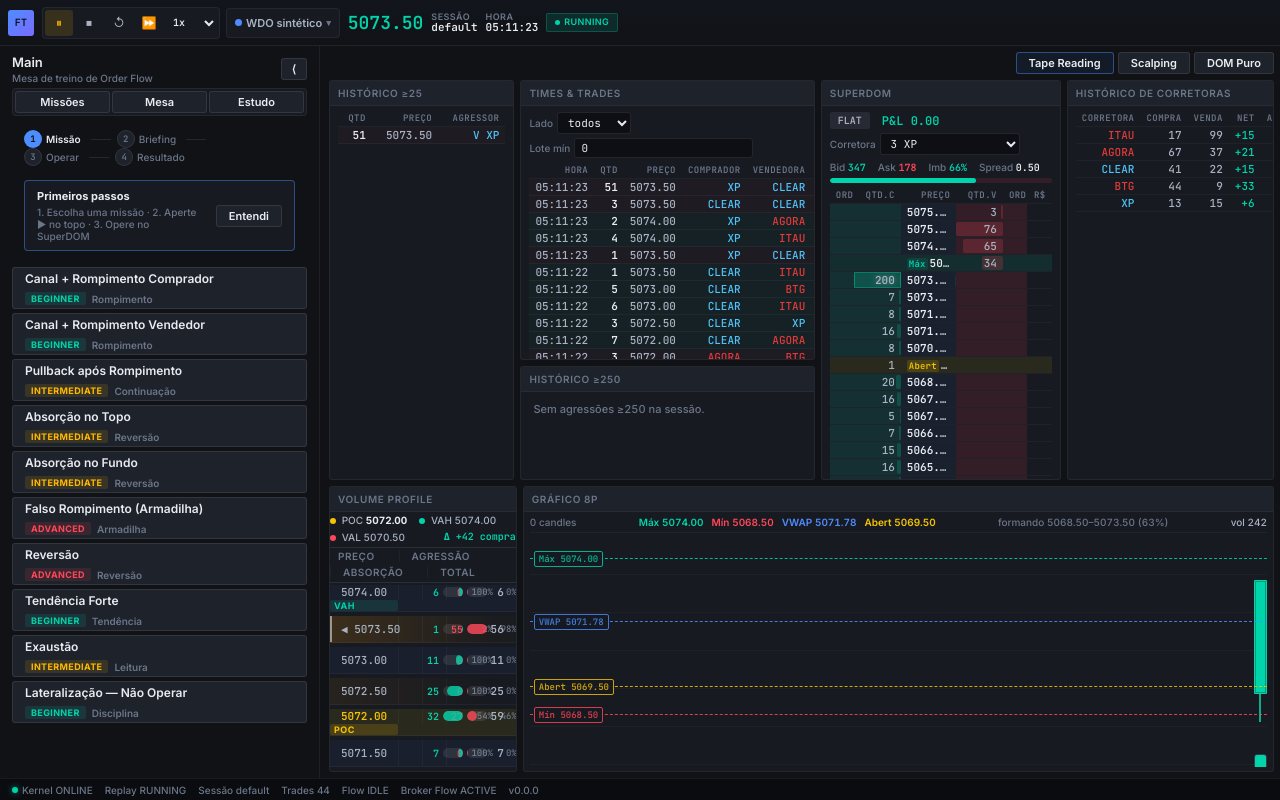
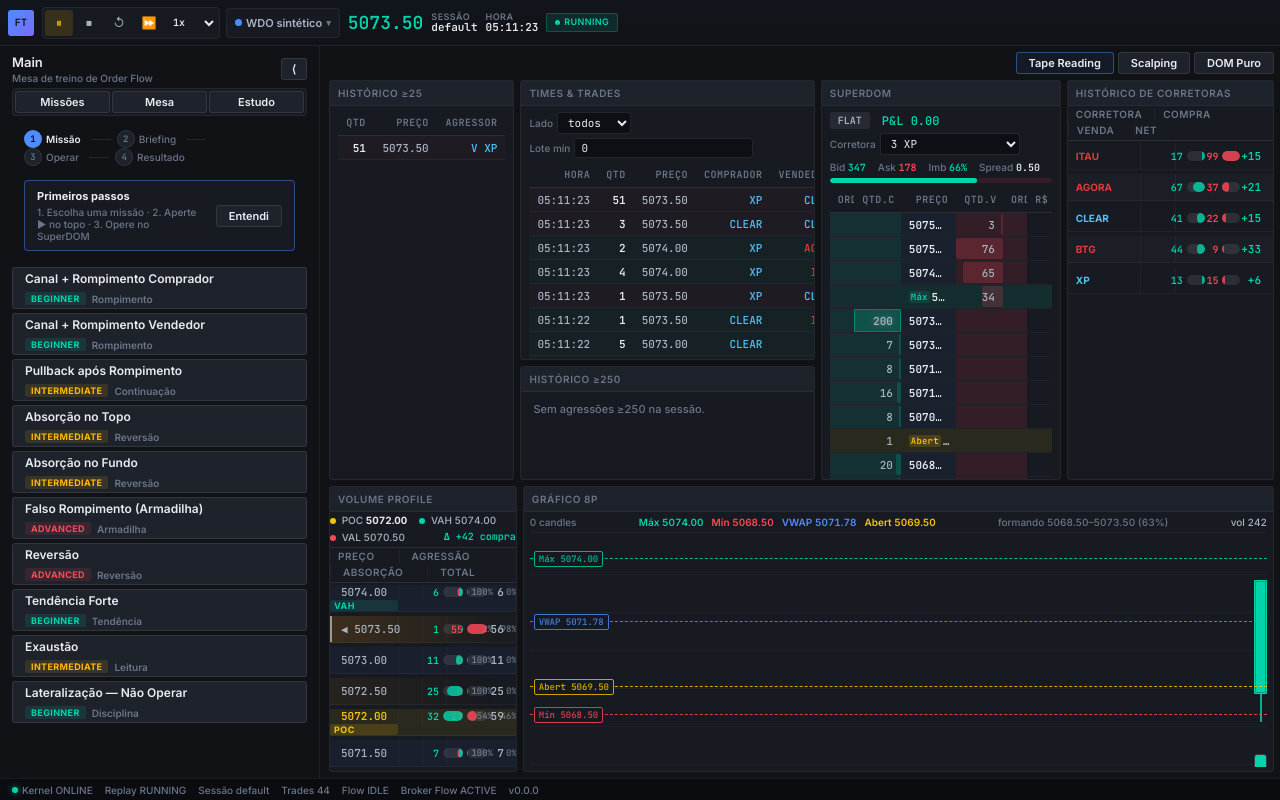
Before and after one commit to eajdias/FlowTrainerPro, a React (Vite) app: page / in a window 1280 px wide. Both pictures are taken after a click on the button "Iniciar sessão". Built offline with nearby package versions, Linux system fonts and the light colour scheme.

Commit message:
melhora de UI-UX

```diff
--- a/src/assets/panels.css
+++ b/src/assets/panels.css
@@ -42,7 +42,7 @@
   padding: var(--ftp-space-1) 0 var(--ftp-space-2);
 }
 
-/* ═══ TABELAS DENSAS ═══ */
+/* ═══ TABELAS DENSAS — padrão VP: linhas altas, zebra, divisores ═══ */
 
 .ftp-panel table {
   width: 100%;
@@ -53,24 +53,30 @@
 }
 
 .ftp-panel th {
-  font-size: var(--ftp-font-size-2xs);
+  font-size: var(--ftp-font-size-xs);
   font-weight: 600;
   text-transform: uppercase;
   letter-spacing: 0.05em;
   color: var(--ftp-text-muted);
   text-align: right;
-  padding: var(--ftp-space-1) var(--ftp-space-3);
-  border-bottom: 1px solid var(--ftp-border-row);
+  padding: var(--ftp-space-3) var(--ftp-space-4);
+  border-bottom: 1px solid var(--ftp-border);
   position: sticky;
   top: 0;
   background: var(--ftp-bg-panel);
 }
 
 .ftp-panel td {
-  padding: 1px var(--ftp-space-3);
+  height: 24px;
+  padding: 0 var(--ftp-space-4);
   text-align: right;
   border-bottom: 1px solid var(--ftp-border-row);
   white-space: nowrap;
+}
+
+/* Zebra sutil nas tabelas lisas (SuperDOM e T&T têm cor própria por linha) */
+.ftp-panel:not(.ftp-superdom):not(.ftp-tt) tbody tr:nth-child(even) td {
+  background: rgba(255, 255, 255, 0.018);
 }
 
 .ftp-panel tbody tr:hover td {
@@ -1789,3 +1795,167 @@
 
 .ftp-net-buy { color: var(--ftp-buy-primary); }
 .ftp-net-sell { color: var(--ftp-sell-primary); }
+
+/* ═══ HISTÓRICO DE CORRETORAS — barras proporcionais (padrão VP) ═══ */
+
+.ftp-broker-hist .ftp-panel-body {
+  padding: 0 0 var(--ftp-space-2);
+  overflow: hidden auto;
+}
+
+.ftp-bh-head {
+  display: grid;
+  grid-template-columns: 72px 1fr 1fr 62px;
+  align-items: center;
+  padding: var(--ftp-space-3) 0;
+  border-bottom: 1px solid var(--ftp-border);
+}
+
+.ftp-bh-head .ftp-bh-col-name { padding-left: var(--ftp-space-4); text-align: left; }
+.ftp-bh-head .ftp-bh-col-bar { padding: 0 var(--ftp-space-4); text-align: left; border-left: 1px solid var(--ftp-border-row); }
+.ftp-bh-head .ftp-bh-col-net { padding-right: var(--ftp-space-5); text-align: right; border-left: 1px solid var(--ftp-border-row); }
+.ftp-bh-head .ftp-bh-col-vol,
+.ftp-bh-head .ftp-bh-col-num { padding: 0 var(--ftp-space-4); text-align: right; }
+
+.ftp-bh-head span {
+  font-size: var(--ftp-font-size-xs);
+  font-weight: 600;
+  text-transform: uppercase;
+  letter-spacing: 0.05em;
+  color: var(--ftp-text-muted);
+}
+
+.ftp-bh {
+  display: flex;
+  flex-direction: column;
+}
+
+.ftp-bh-row {
+  display: grid;
+  grid-template-columns: 72px 1fr 1fr 62px;
+  align-items: center;
+  height: 27px;
+  border-bottom: 1px solid var(--ftp-border-row);
+}
+
+.ftp-bh-row:nth-child(even) { background: rgba(255, 255, 255, 0.018); }
+.ftp-bh-row:hover { background: var(--ftp-bg-hover); }
+
+.ftp-bh-name {
+  padding-left: var(--ftp-space-4);
+  font-family: var(--ftp-font-ui);
+  font-size: var(--ftp-font-size-xs);
+  font-weight: 700;
+  white-space: nowrap;
+  overflow: hidden;
+  text-overflow: ellipsis;
+}
+
+.ftp-bh-cell {
+  display: flex;
+  align-items: center;
+  gap: var(--ftp-space-2);
+  height: 100%;
+  padding: 0 var(--ftp-space-4);
+  border-left: 1px solid var(--ftp-border-row);
+  min-width: 0;
+}
+
+.ftp-bh-val {
+  font-family: var(--ftp-font-numeric);
+  font-size: var(--ftp-font-size-xs);
+  font-weight: 700;
+  min-width: 34px;
+  text-align: right;
+  font-variant-numeric: tabular-nums;
+  white-space: nowrap;
+}
+
+.ftp-bh-cell.is-buy .ftp-bh-val { color: var(--ftp-buy-primary); }
+.ftp-bh-cell.is-sell .ftp-bh-val { color: var(--ftp-sell-primary); }
+
+.ftp-bh-bar {
+  flex: 1 1 auto;
+  min-width: 18px;
+  height: 10px;
+  border-radius: 999px;
+  background: rgba(255, 255, 255, 0.09);
+  overflow: hidden;
+}
+
+.ftp-bh-cell.is-buy .ftp-bh-fill {
+  height: 100%;
+  border-radius: 999px;
+  background: var(--ftp-buy-primary);
+  opacity: 0.8;
+  margin-left: auto;
+  transition: width var(--ftp-duration-normal) var(--ftp-ease-out);
+}
+
+.ftp-bh-cell.is-sell .ftp-bh-fill {
+  height: 100%;
+  border-radius: 999px;
+  background: var(--ftp-sell-primary);
+  opacity: 0.8;
+  transition: width var(--ftp-duration-normal) var(--ftp-ease-out);
+}
+
+.ftp-bh-net {
+  padding-right: var(--ftp-space-5);
+  border-left: 1px solid var(--ftp-border-row);
+  font-family: var(--ftp-font-numeric);
+  font-size: var(--ftp-font-size-sm);
+  font-weight: 700;
+  text-align: right;
+  font-variant-numeric: tabular-nums;
+  white-space: nowrap;
+}
+
+.ftp-bh-net.is-buy { color: var(--ftp-buy-primary); }
+.ftp-bh-net.is-sell { color: var(--ftp-sell-primary); }
+
+/* Tabela simples (modo histórico) */
+
+.ftp-bh-row .ftp-bh-num {
+  padding: 0 var(--ftp-space-4);
+  font-family: var(--ftp-font-numeric);
+  font-size: var(--ftp-font-size-xs);
+  text-align: right;
+  font-variant-numeric: tabular-nums;
+}
+
+.ftp-bh-num.is-buy { color: var(--ftp-buy-primary); }
+.ftp-bh-num.is-sell { color: var(--ftp-sell-primary); }
+
+/* ═══ PRICE LADDER — heat por célula (padrão SuperDOM) ═══ */
+
+.ftp-ladder .ftp-panel-body {
+  padding: var(--ftp-space-2) var(--ftp-space-3);
+}
+
+.ftp-ladder td {
+  position: relative;
+  overflow: hidden;
+}
+
+.ftp-ladder .ftp-ladder-fill {
+  position: absolute;
+  top: 3px;
+  bottom: 3px;
+  right: 0;
+  border-radius: var(--ftp-radius-xs);
+  pointer-events: none;
+}
+
+.ftp-ladder .ftp-ladder-fill.is-bid { background: rgba(0, 212, 170, 0.22); }
+.ftp-ladder .ftp-ladder-fill.is-ask { background: rgba(255, 71, 87, 0.22); }
+
+.ftp-ladder .ftp-ladder-num {
+  position: relative;
+  z-index: 1;
+}
+
+.ftp-ladder .ftp-ladder-current {
+  background: rgba(245, 196, 0, 0.10) !important;
+  font-weight: 700;
+}
--- a/src/panels/BrokerHistoryPanel/BrokerHistory.tsx
+++ b/src/panels/BrokerHistoryPanel/BrokerHistory.tsx
@@ -1,14 +1,15 @@
 // panels/BrokerHistoryPanel/BrokerHistory.tsx
 // Histórico de corretoras: replay histórico (prioridade) ou atividade ao vivo
 // da sessão (fallback) — alimentado pelo BrokerFlowAnalyzer. Somente leitura.
+// Layout padrão VP: valor | barra esticada | % com divisores e zebra.
 import { useHistoricalBrokerHistoryStore } from '../../store/historicalBrokerHistoryStore';
 import { useBrokerFlowStore } from '../../store/brokerFlowStore';
 import { brokerRegistry } from '../../core/marketIdentity/BrokerRegistry';
 import { PanelShell } from '../PanelShell/PanelShell';
 
 function fmt(v: number): string {
-  if (Math.abs(v) >= 1e6) return `${(v / 1e6).toFixed(1)} mi`;
-  if (Math.abs(v) >= 1e3) return `${(v / 1e3).toFixed(1)} k`;
+  if (Math.abs(v) >= 1e6) return `${(v / 1e6).toFixed(1)}mi`;
+  if (Math.abs(v) >= 1e3) return `${(v / 1e3).toFixed(1)}k`;
   return String(v);
 }
 
@@ -19,29 +20,29 @@ export function BrokerHistory() {
   // 1) Replay histórico tem prioridade quando presente.
   if (historical.length > 0) {
     return (
-      <PanelShell title="Histórico de Corretoras">
-        <table>
-          <thead>
-            <tr>
-              <th>Corretora</th>
-              <th>Vol</th>
-              <th>Média</th>
-              <th>Agressão</th>
-              <th>Passivo</th>
-            </tr>
-          </thead>
-          <tbody>
+      <PanelShell title="Histórico de Corretoras" className="ftp-broker-hist">
+        <div className="ftp-bh-head">
+          <span className="ftp-bh-col-name">Corretora</span>
+          <span className="ftp-bh-col-vol">Volume</span>
+          <span className="ftp-bh-col-num">Média</span>
+          <span className="ftp-bh-col-num">Agressão</span>
+          <span className="ftp-bh-col-num">Passivo</span>
+        </div>
+        <div className="ftp-bh">
           {historical.map((b) => (
-              <tr key={b.brokerId}>
-                <td style={{ color: b.color }}>{b.name}</td>
-                <td>{fmt(b.totalVolume)}</td>
-                <td>{b.avgPrice.toFixed(2)}</td>
-                <td>{b.aggressionNet}</td>
-                <td>{b.passiveNet}</td>
-              </tr>
+            <div key={b.brokerId} className="ftp-bh-row">
+              <span className="ftp-bh-name" style={{ color: b.color }}>{b.name}</span>
+              <span className="ftp-bh-num">{fmt(b.totalVolume)}</span>
+              <span className="ftp-bh-num">{b.avgPrice.toFixed(2)}</span>
+              <span className={`ftp-bh-num ${b.aggressionNet >= 0 ? 'is-buy' : 'is-sell'}`}>
+                {b.aggressionNet >= 0 ? '+' : ''}{fmt(b.aggressionNet)}
+              </span>
+              <span className={`ftp-bh-num ${b.passiveNet >= 0 ? 'is-buy' : 'is-sell'}`}>
+                {b.passiveNet >= 0 ? '+' : ''}{fmt(b.passiveNet)}
+              </span>
+            </div>
           ))}
-          </tbody>
-        </table>
+        </div>
       </PanelShell>
     );
   }
@@ -62,36 +63,49 @@ export function BrokerHistory() {
     )
     .slice(0, 16);
 
+  const maxVol = Math.max(
+    1,
+    ...rows.map((b) => Math.max(b.totalBuyVolume, b.totalSellVolume)),
+  );
+
   return (
-    <PanelShell title="Histórico de Corretoras">
-      <table>
-        <thead>
-          <tr>
-            <th>Corretora</th>
-            <th>Compra</th>
-            <th>Venda</th>
-            <th>Net</th>
-            <th>Ativ.</th>
-          </tr>
-        </thead>
-        <tbody>
+    <PanelShell title="Histórico de Corretoras" className="ftp-broker-hist">
+      <div className="ftp-bh-head">
+        <span className="ftp-bh-col-name">Corretora</span>
+        <span className="ftp-bh-col-bar">Compra</span>
+        <span className="ftp-bh-col-bar">Venda</span>
+        <span className="ftp-bh-col-net">Net</span>
+      </div>
+      <div className="ftp-bh">
         {rows.map((b) => {
           const broker = b.brokerCode !== null ? brokerRegistry.getBroker(b.brokerCode) : undefined;
           const net = b.aggressiveNetVolume;
+          const buyW = (b.totalBuyVolume / maxVol) * 100;
+          const sellW = (b.totalSellVolume / maxVol) * 100;
           return (
-              <tr key={b.brokerKey} className={net >= 0 ? 'is-buy' : 'is-sell'}>
-                <td style={{ color: broker?.primaryColor ?? 'var(--ftp-text-secondary)' }}>{b.brokerName}</td>
-                <td>{fmt(b.totalBuyVolume)}</td>
-                <td>{fmt(b.totalSellVolume)}</td>
-                <td className={net >= 0 ? 'ftp-net-buy' : 'ftp-net-sell'}>
+            <div key={b.brokerKey} className="ftp-bh-row">
+              <span className="ftp-bh-name" style={{ color: broker?.primaryColor ?? 'var(--ftp-text-secondary)' }}>
+                {b.brokerName}
+              </span>
+              <div className="ftp-bh-cell is-buy">
+                <span className="ftp-bh-val">{fmt(b.totalBuyVolume)}</span>
+                <div className="ftp-bh-bar" aria-hidden="true">
+                  <div className="ftp-bh-fill" style={{ width: `${Math.max(1, buyW)}%` }} />
+                </div>
+              </div>
+              <div className="ftp-bh-cell is-sell">
+                <span className="ftp-bh-val">{fmt(b.totalSellVolume)}</span>
+                <div className="ftp-bh-bar" aria-hidden="true">
+                  <div className="ftp-bh-fill" style={{ width: `${Math.max(1, sellW)}%` }} />
+                </div>
+              </div>
+              <span className={`ftp-bh-net ${net >= 0 ? 'is-buy' : 'is-sell'}`}>
                 {net >= 0 ? '+' : ''}{fmt(net)}
-                </td>
-                <td>{Math.round(b.activityRate * 100)}%</td>
-              </tr>
+              </span>
+            </div>
           );
         })}
-        </tbody>
-      </table>
+      </div>
     </PanelShell>
   );
 }
--- a/src/panels/PriceLadderPanel/PriceLadder.tsx
+++ b/src/panels/PriceLadderPanel/PriceLadder.tsx
@@ -1,13 +1,17 @@
 // panels/PriceLadderPanel/PriceLadder.tsx
 // Escada de preços ±12 níveis: representa marketStore.priceLevels.
+// Padrão visual do SuperDOM: heat proporcional nas células de bid/ask.
 import { useMarketStore } from '../../store/marketStore';
 import { PanelShell } from '../PanelShell/PanelShell';
 
 export function PriceLadder() {
   const levels = useMarketStore((s) => s.priceLevels);
 
+  const maxBid = Math.max(1, ...levels.map((l) => l.bidVolume));
+  const maxAsk = Math.max(1, ...levels.map((l) => l.askVolume));
+
   return (
-    <PanelShell title="Price Ladder">
+    <PanelShell title="Price Ladder" className="ftp-ladder">
       <table>
         <thead>
           <tr>
@@ -19,14 +23,30 @@ export function PriceLadder() {
         </thead>
         <tbody>
           {levels.map((l) => (
-            <tr key={l.price}>
-              <td>{l.bidVolume}</td>
+            <tr key={l.price} className={l.isCurrent ? 'ftp-ladder-current' : undefined}>
               <td>
+                <span
+                  className="ftp-ladder-fill is-bid"
+                  style={{ width: `${(l.bidVolume / maxBid) * 100}%` }}
+                  aria-hidden="true"
+                />
+                <span className="ftp-ladder-num">{l.bidVolume || ''}</span>
+              </td>
+              <td className={l.isCurrent ? 'ftp-ladder-num' : undefined}>
                 {l.price.toFixed(2)}
                 {l.isCurrent ? ' ◀' : ''}
               </td>
-              <td>{l.askVolume}</td>
-              <td>{l.delta}</td>
+              <td>
+                <span
+                  className="ftp-ladder-fill is-ask"
+                  style={{ width: `${(l.askVolume / maxAsk) * 100}%` }}
+                  aria-hidden="true"
+                />
+                <span className="ftp-ladder-num">{l.askVolume || ''}</span>
+              </td>
+              <td className={l.delta > 0 ? 'ftp-net-buy' : l.delta < 0 ? 'ftp-net-sell' : undefined}>
+                {l.delta || ''}
+              </td>
             </tr>
           ))}
         </tbody>
```
Also changed, not shown: 1 other file (tests, documents, lock files or other folders). Lines whose indentation alone changed are shown as unchanged.
